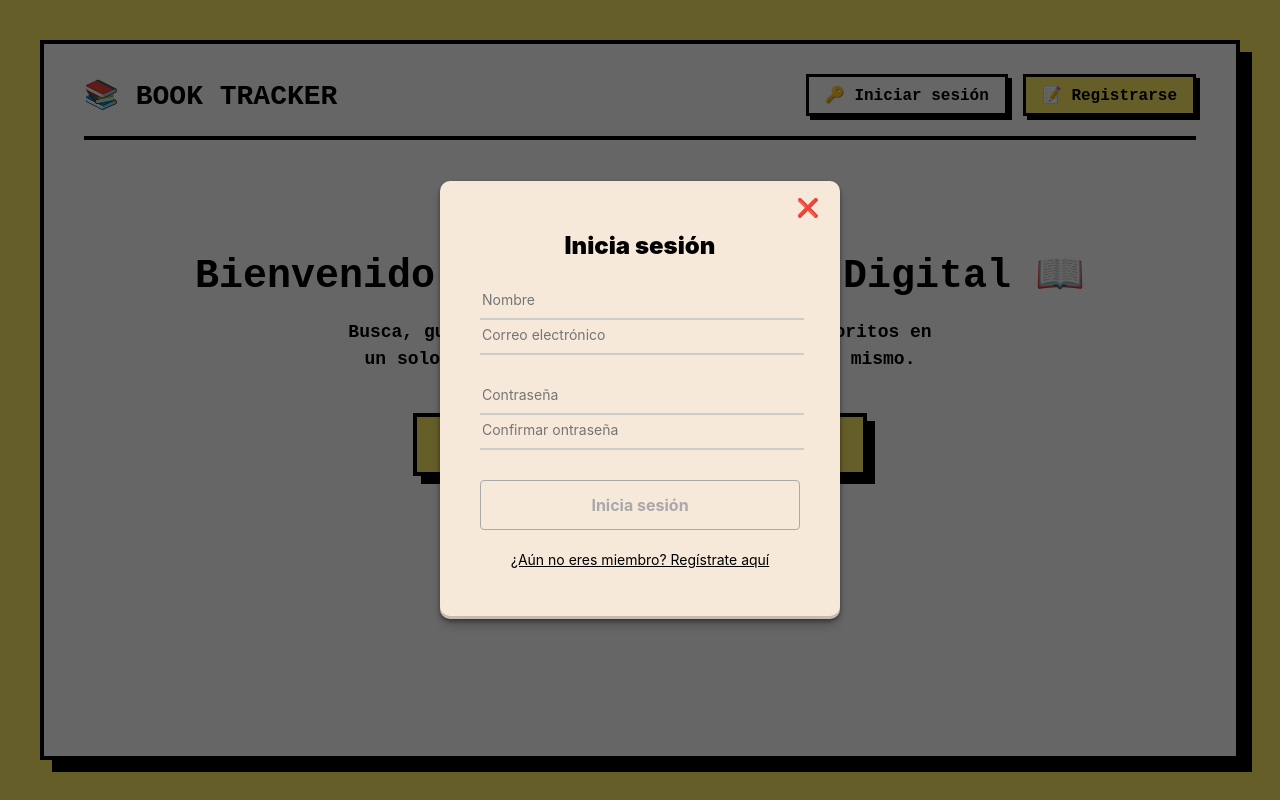
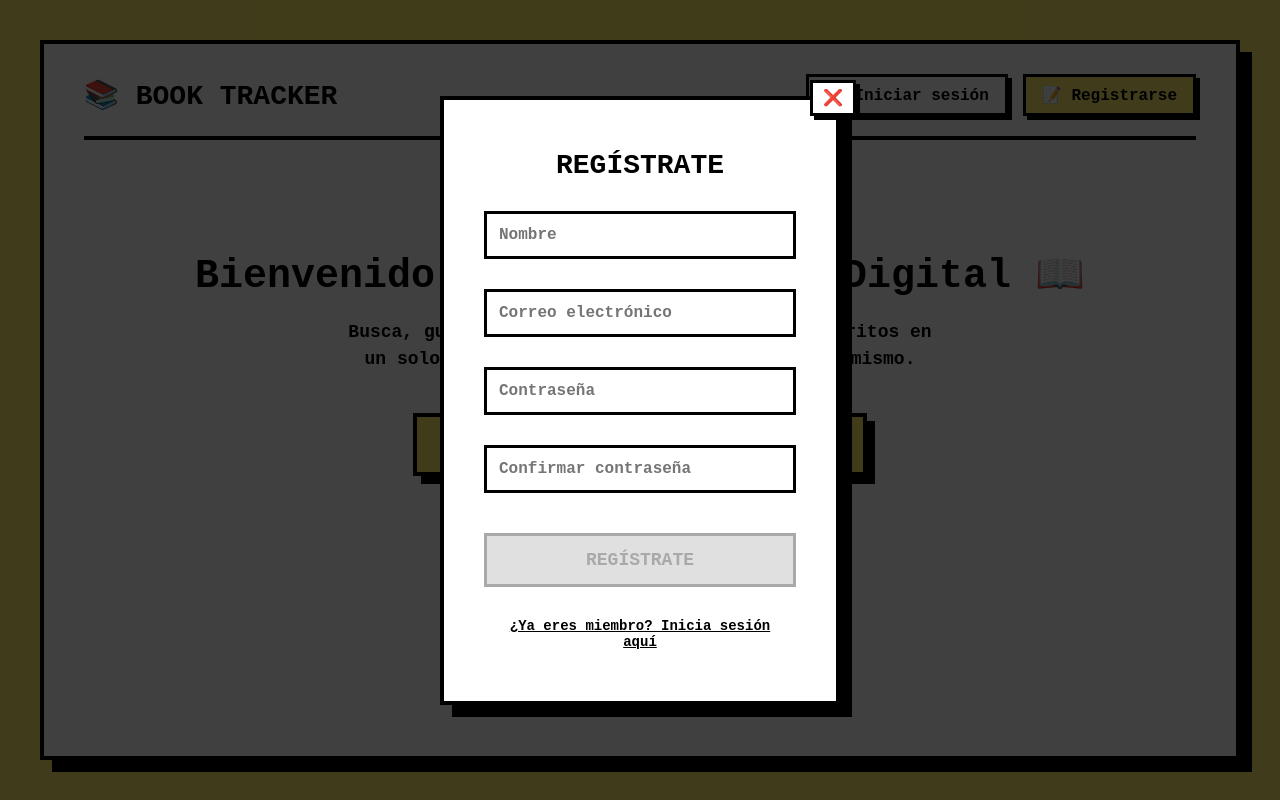
Before and after one commit to victoriamunozrobles-bot/book-tracker-frontend, a React (Vite) app in the folder book-tracker-frontend/: page / in a window 1280 px wide. Both pictures are taken after a click on the button "🚀 EMPIEZA A RASTREAR TUS LIBROS". Built offline with nearby package versions, Linux system fonts and the light colour scheme; no server answers.

Commit message:
Fix: update file imports and improve error handling in registration and login components

```diff
--- a/book-tracker-frontend/src/components/LandingPage/LandingPage.jsx
+++ b/book-tracker-frontend/src/components/LandingPage/LandingPage.jsx
@@ -1,4 +1,4 @@
-import "./LandingPage.css";
+import "./landingPage.css";
 
 export default function LandingPage({ onRegisterClick }) {
   return (
--- a/book-tracker-frontend/src/components/Login/Login.jsx
+++ b/book-tracker-frontend/src/components/Login/Login.jsx
@@ -15,8 +15,9 @@ export default function Login({
     e.preventDefault();
     if (!isValid) return;
 
+    setApiError("");
     handleLogin(values.email, values.password).catch((err) => {
-      console.error(err);
+      console.error("Detalle técnico del error:", err);
       setApiError("Correo o contraseña incorrectos.");
     });
   };
@@ -33,6 +34,7 @@ export default function Login({
         </button>
 
         <h2 className="login-popup__title">Inicia sesión</h2>
+
         <form className="login-popup__form" onSubmit={handleSubmit} noValidate>
           <input
             className="login-popup__input"
--- a/book-tracker-frontend/src/components/Register/Register.jsx
+++ b/book-tracker-frontend/src/components/Register/Register.jsx
@@ -1,25 +1,32 @@
 import { useState } from "react";
 import { useFormAndValidation } from "../../utils/useFormAndValidation";
-import "./register.css";
+import "./Register.css";
 
-export default function Login({
+export default function Register({
   isOpen,
   onClose,
   handleRegister,
-  onSwitchToRegister,
+  onSwitchToLogin,
 }) {
   const { values, handleChange, errors, isValid } = useFormAndValidation();
   const [apiError, setApiError] = useState("");
 
   const handleSubmit = (e) => {
     e.preventDefault();
-    if (!isValid) return;
+    if (values.password !== values.confirmPassword) {
+      setApiError("Las contraseñas no coinciden.");
+      return;
+    }
 
-    handleRegister(values.email, values.password).catch((err) => {
-      console.error(err);
-      setApiError("Correo o contraseña incorrectos.");
+    setApiError("");
+    handleRegister(values.name, values.email, values.password).catch((err) => {
+      console.error("Detalle técnico del error:", err);
+      setApiError("Hubo un error al registrar el usuario.");
     });
   };
+
+  const isFormCompletelyValid =
+    isValid && values.password === values.confirmPassword;
 
   return (
     <div className={`register-popup ${isOpen ? "register-popup_opened" : ""}`}>
@@ -32,7 +39,8 @@ export default function Login({
           ❌
         </button>
 
-        <h2 className="register-popup__title">Inicia sesión</h2>
+        <h2 className="register-popup__title">REGÍSTRATE</h2>
+
         <form
           className="register-popup__form"
           onSubmit={handleSubmit}
@@ -46,7 +54,10 @@ export default function Login({
             value={values.name || ""}
             onChange={handleChange}
             required
+            minLength="2"
           />
+          <span className="register-popup__error">{errors.name}</span>
+
           <input
             className="register-popup__input"
             type="email"
@@ -68,18 +79,23 @@ export default function Login({
             required
             minLength="8"
           />
+          <span className="register-popup__error">{errors.password}</span>
 
           <input
             className="register-popup__input"
             type="password"
-            name="password"
-            placeholder="Confirmar ontraseña"
-            value={values.password || ""}
+            name="confirmPassword"
+            placeholder="Confirmar contraseña"
+            value={values.confirmPassword || ""}
             onChange={handleChange}
             required
-            minLength="8"
           />
-          <span className="register-popup__error">{errors.password}</span>
+          <span className="register-popup__error">
+            {values.confirmPassword &&
+            values.password !== values.confirmPassword
+              ? "Las contraseñas no coinciden"
+              : ""}
+          </span>
 
           {apiError && (
             <span className="register-popup__error register-popup__error_api">
@@ -88,11 +104,11 @@ export default function Login({
           )}
 
           <button
-            className={`register-popup__button ${!isValid ? "register-popup__button_disabled" : ""}`}
+            className={`register-popup__button ${!isFormCompletelyValid ? "register-popup__button_disabled" : ""}`}
             type="submit"
-            disabled={!isValid}
+            disabled={!isFormCompletelyValid}
           >
-            Inicia sesión
+            REGÍSTRATE
           </button>
         </form>
 
@@ -100,9 +116,9 @@ export default function Login({
           <button
             type="button"
             className="register-popup__switch-link"
-            onClick={onSwitchToRegister}
+            onClick={onSwitchToLogin}
           >
-            ¿Aún no eres miembro? Regístrate aquí
+            ¿Ya eres miembro? Inicia sesión aquí
           </button>
         </div>
       </div>
--- a/book-tracker-frontend/src/components/Register/register.css
+++ b/book-tracker-frontend/src/components/Register/register.css
@@ -7,24 +7,26 @@
   left: 0;
   width: 100%;
   height: 100%;
-  background-color: rgba(0, 0, 0, 0.6);
+  background-color: rgba(0, 0, 0, 0.75);
   opacity: 0;
   visibility: hidden;
   transition:
-    visibility 0s 0.3s,
-    opacity 0.3s linear;
+    visibility 0s 0.2s,
+    opacity 0.2s linear;
   z-index: 1000;
 }
 
 .register-popup_opened {
   opacity: 1;
   visibility: visible;
-  transition: opacity 0.3s linear;
+  transition: opacity 0.2s linear;
 }
 
 .register-popup__container {
-  background-color: #f7e9da;
-  border-radius: 10px;
+  background-color: #ffffff;
+  border: 4px solid #000000;
+  border-radius: 0;
+  box-shadow: 12px 12px 0px #000000;
   position: relative;
   padding: 50px 40px;
   display: flex;
@@ -32,30 +34,36 @@
   width: 100%;
   max-width: 400px;
   box-sizing: border-box;
-  box-shadow:
-    rgba(0, 0, 0, 0.4) 0px 2px 4px,
-    rgba(0, 0, 0, 0.3) 0px 7px 13px -3px,
-    rgba(0, 0, 0, 0.2) 0px -3px 0px inset;
 }
 
-/* EL BOTÓN CERRAR */
 .register-popup__close-button {
   position: absolute;
-  top: 15px;
-  right: 15px;
-  background: transparent;
-  border: none;
+  top: -20px;
+  right: -20px;
+  background-color: #ffffff;
+  border: 3px solid #000000;
+  box-shadow: 4px 4px 0px #000000;
   cursor: pointer;
-  font-size: 18px;
+  font-family: "Courier New", Courier, monospace;
+  font-size: 16px;
+  font-weight: bold;
+  padding: 5px 10px;
+  transition: all 0.1s ease;
+}
+
+.register-popup__close-button:active {
+  transform: translate(4px, 4px);
+  box-shadow: 0px 0px 0px #000000;
 }
 
 .register-popup__title {
-  font-family: "Inter", Arial, sans-serif;
+  font-family: "Courier New", Courier, monospace;
   font-weight: 900;
-  font-size: 24px;
+  font-size: 28px;
   color: #000000;
   margin: 0 0 30px 0;
   text-align: center;
+  text-transform: uppercase;
 }
 
 .register-popup__form {
@@ -66,26 +74,28 @@
 
 .register-popup__input {
   width: 100%;
-  border: none;
-  border-bottom: 2px solid #cccccc;
-  background-color: transparent;
+  border: 3px solid #000000;
+  background-color: #ffffff;
   color: #000000;
-  font-family: "Inter", Arial, sans-serif;
-  font-size: 14px;
-  padding-bottom: 10px;
+  font-family: "Courier New", Courier, monospace;
+  font-size: 16px;
+  font-weight: bold;
+  padding: 12px;
   margin-bottom: 5px;
   outline: none;
-  transition: border-bottom-color 0.3s;
+  box-sizing: border-box;
+  transition: background-color 0.2s;
 }
 
 .register-popup__input:focus {
-  border-bottom-color: #000000;
+  background-color: #ffde00;
 }
 
 .register-popup__error {
-  font-family: "Inter", Arial, sans-serif;
+  font-family: "Courier New", Courier, monospace;
   font-size: 12px;
   color: #f44336;
+  font-weight: bold;
   min-height: 20px;
   margin-bottom: 5px;
 }
@@ -100,42 +110,54 @@
   width: 100%;
   background-color: #000000;
   color: #ffffff;
-  border: none;
-  border-radius: 4px;
-  font-family: "Inter", Arial, sans-serif;
-  font-size: 16px;
+  border: 3px solid #000000;
+  box-shadow: 6px 6px 0px #000000;
+  font-family: "Courier New", Courier, monospace;
+  font-size: 18px;
   font-weight: bold;
   padding: 14px 0;
   cursor: pointer;
-  transition: opacity 0.3s;
+  text-transform: uppercase;
   margin-bottom: 20px;
+  margin-top: 10px;
+  transition: all 0.1s ease;
 }
 
-.register-popup__button:hover {
-  opacity: 0.8;
+.register-popup__button:hover:not(:disabled) {
+  background-color: #ffde00;
+  color: #000000;
+}
+
+.register-popup__button:active:not(:disabled) {
+  transform: translate(6px, 6px);
+  box-shadow: 0px 0px 0px #000000;
 }
 
 .register-popup__button_disabled {
-  background-color: transparent;
+  background-color: #e0e0e0;
   color: #a9a9a9;
-  border: 1px solid #a9a9a9;
-  cursor: default;
-}
-
-.register-popup__button_disabled:hover {
-  opacity: 1;
+  border-color: #a9a9a9;
+  box-shadow: none;
+  cursor: not-allowed;
 }
 
 .register-popup__signup {
   text-align: center;
+  margin-top: 10px;
 }
 
 .register-popup__switch-link {
   background: transparent;
   border: none;
-  font-family: "Inter", Arial, sans-serif;
+  font-family: "Courier New", Courier, monospace;
   font-size: 14px;
+  font-weight: bold;
   color: #000000;
   text-decoration: underline;
   cursor: pointer;
 }
+
+.register-popup__switch-link:hover {
+  background-color: #ffde00;
+  text-decoration: none;
+}
```
Also changed, not shown: book-tracker-frontend/src/components/Login/login.css (+64 -42 lines).
